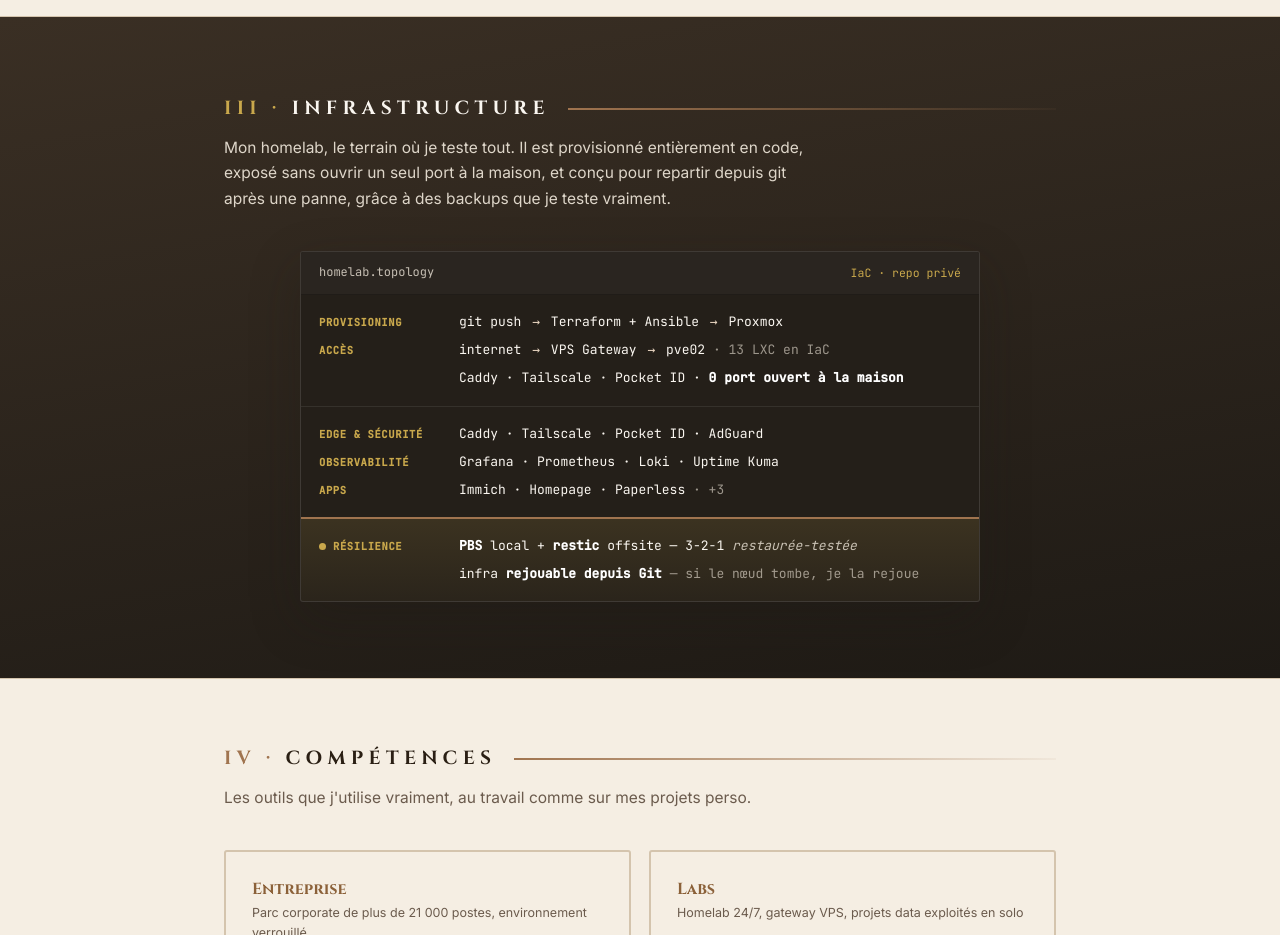
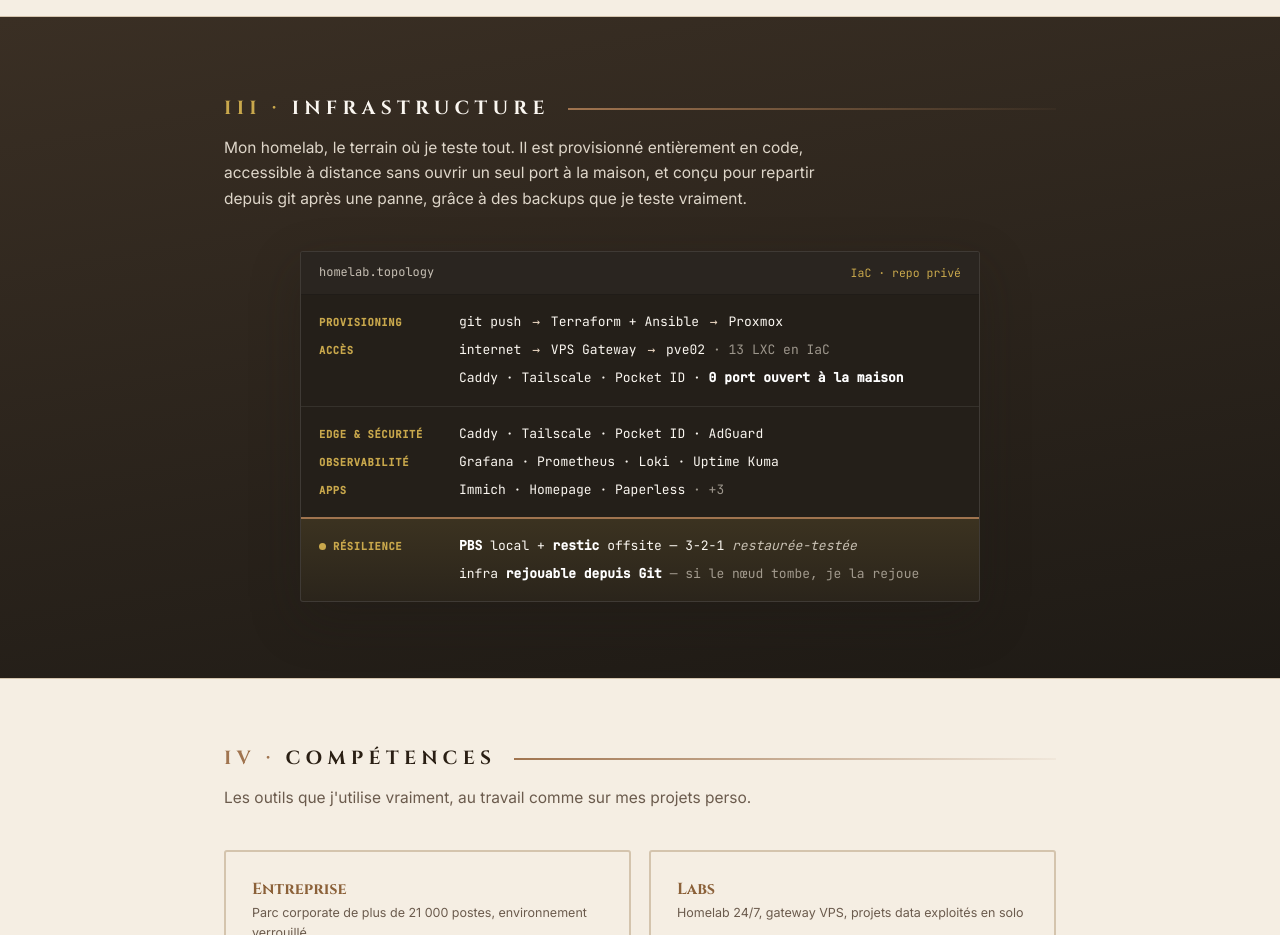
Before and after one commit to AnythingLegalConsidered/puichaud.com, an Astro site: page / in a window 1280 px wide. Shown: the part 2680-3615 px from the top of the page. Built offline with nearby package versions, Linux system fonts and the light colour scheme; Astro itself is replaced by a stand-in of ours.

Commit message:
content: homelab "accessible a distance" plutot que "expose" (Tailscale = acces prive, 0 port)

```diff
--- a/src/components/Infra.astro
+++ b/src/components/Infra.astro
@@ -10,7 +10,7 @@
     <div class="sec-head"><h2>Infrastructure</h2><div class="rule"></div></div>
     <p class="sec-intro">
       Mon homelab, le terrain où je teste tout. Il est provisionné entièrement
-      en code, exposé sans ouvrir un seul port à la maison, et conçu pour repartir
+      en code, accessible à distance sans ouvrir un seul port à la maison, et conçu pour repartir
       depuis git après une panne, grâce à des backups que je teste vraiment.
     </p>
 
```
